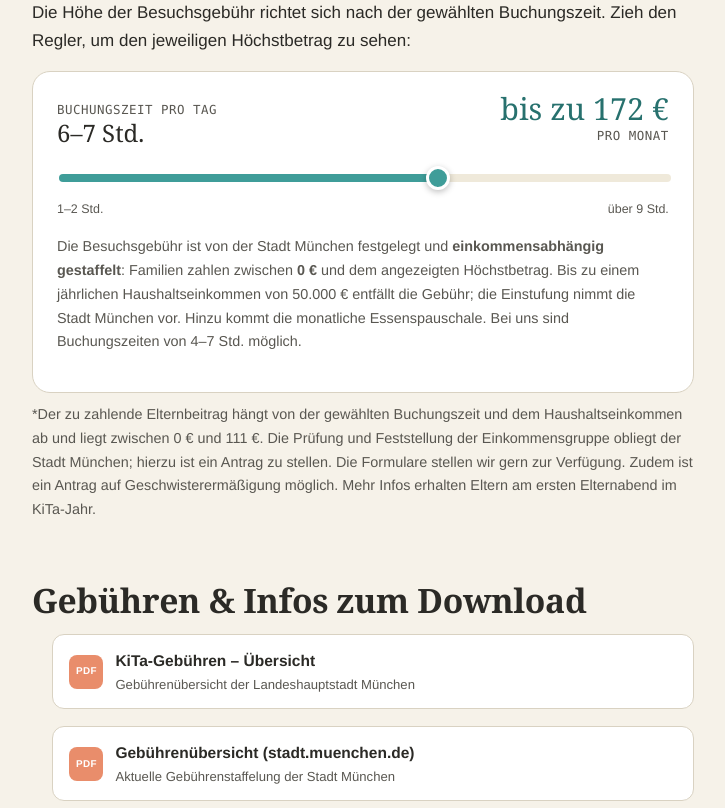
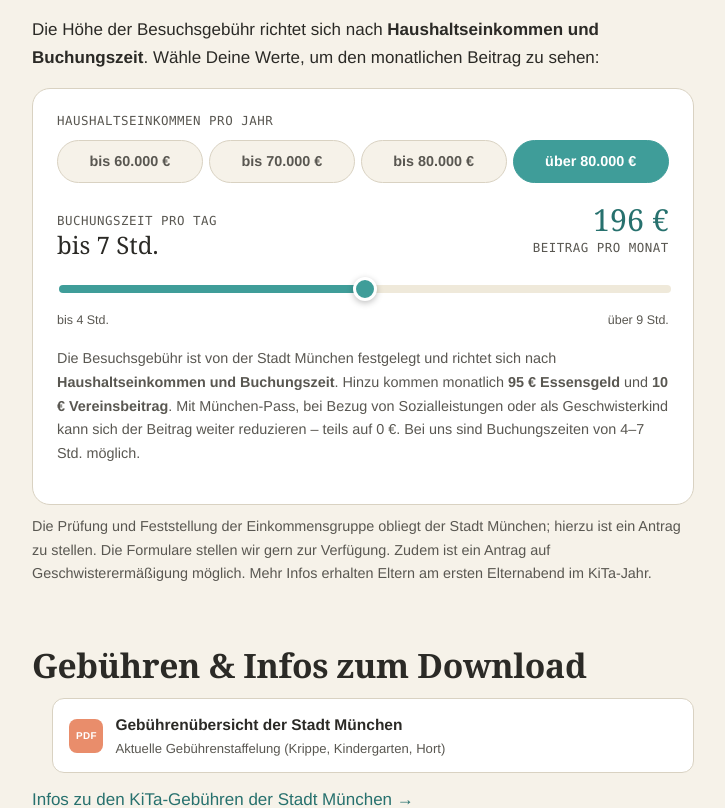
Before and after one commit to lksbrssr/mausegarten, a Next.js app: page /organisation-kosten in a window 1280 px wide. Shown: the part 1560-2368 px from the top of the page, without its empty margins (72-797 px from the left). Built offline with nearby package versions, Linux system fonts and the light colour scheme.

Commit message:
Gebühren aktualisiert: offizieller Rechner (Einkommen × Buchungszeit), 196€ bei 6-7h; Essensgeld/Verein korrigiert; aktuelle Stadt-PDF

```diff
--- a/app/components/KrippenGebuehren.jsx
+++ b/app/components/KrippenGebuehren.jsx
@@ -2,34 +2,56 @@
 
 import { useState } from "react";
 
-// Offizielle Höchstbeträge der Besuchsgebühr für Krippenplätze (Stadt München).
-const stufen = [
-  { label: "1–2 Std.", max: 41 },
-  { label: "2–3 Std.", max: 67 },
-  { label: "3–4 Std.", max: 96 },
-  { label: "4–5 Std.", max: 121 },
-  { label: "5–6 Std.", max: 146 },
-  { label: "6–7 Std.", max: 172 },
-  { label: "7–8 Std.", max: 198 },
-  { label: "8–9 Std.", max: 224 },
-  { label: "über 9 Std.", max: 250 },
+// Offizielle Besuchsgebühren für Krippenplätze der Stadt München.
+// Quelle: stadt.muenchen.de – Gebührenübersicht. Staffelung nach
+// Haushalts-Jahreseinkommen und täglicher Buchungszeit.
+const times = [
+  "bis 4 Std.",
+  "bis 5 Std.",
+  "bis 6 Std.",
+  "bis 7 Std.",
+  "bis 8 Std.",
+  "bis 9 Std.",
+  "über 9 Std.",
+];
+
+const incomes = [
+  { label: "bis 60.000 €", fees: [100, 100, 100, 100, 100, 100, 100] },
+  { label: "bis 70.000 €", fees: [115, 130, 145, 160, 175, 190, 205] },
+  { label: "bis 80.000 €", fees: [130, 147, 164, 181, 198, 215, 232] },
+  { label: "über 80.000 €", fees: [145, 162, 179, 196, 213, 230, 250] },
 ];
 
 export default function KrippenGebuehren() {
-  const [i, setI] = useState(5); // Standard: 6–7 Std. (volle Buchungszeit bei uns)
-  const s = stufen[i];
-  const pct = (i / (stufen.length - 1)) * 100;
+  const [t, setT] = useState(3); // Standard: bis 7 Std.
+  const [inc, setInc] = useState(3); // Standard: über 80.000 €
+  const fee = incomes[inc].fees[t];
+  const pct = (t / (times.length - 1)) * 100;
 
   return (
     <div className="fee-slider">
-      <div className="fee-slider-head">
+      <div className="mono" style={{ marginBottom: 8 }}>Haushaltseinkommen pro Jahr</div>
+      <div className="seg">
+        {incomes.map((o, idx) => (
+          <button
+            key={o.label}
+            type="button"
+            className={idx === inc ? "active" : ""}
+            onClick={() => setInc(idx)}
+          >
+            {o.label}
+          </button>
+        ))}
+      </div>
+
+      <div className="fee-slider-head" style={{ marginTop: 22 }}>
         <div>
           <div className="mono">Buchungszeit pro Tag</div>
-          <div className="fee-slider-time">{s.label}</div>
+          <div className="fee-slider-time">{times[t]}</div>
         </div>
         <div className="fee-slider-amount">
-          <span className="fee-slider-big">bis zu {s.max} €</span>
-          <span className="mono">pro Monat</span>
+          <span className="fee-slider-big">{fee} €</span>
+          <span className="mono">Beitrag pro Monat</span>
         </div>
       </div>
 
@@ -37,25 +59,26 @@ export default function KrippenGebuehren() {
         className="fee-range"
         type="range"
         min={0}
-        max={stufen.length - 1}
+        max={times.length - 1}
         step={1}
-        value={i}
-        onChange={(e) => setI(Number(e.target.value))}
+        value={t}
+        onChange={(e) => setT(Number(e.target.value))}
         aria-label="Buchungszeit wählen"
         style={{ "--pct": `${pct}%` }}
       />
       <div className="fee-slider-scale">
-        <span>1–2 Std.</span>
+        <span>bis 4 Std.</span>
         <span>über 9 Std.</span>
       </div>
 
       <p className="fee-slider-note">
-        Die Besuchsgebühr ist von der Stadt München festgelegt und{" "}
-        <strong>einkommensabhängig gestaffelt</strong>: Familien zahlen zwischen
-        <strong> 0 €</strong> und dem angezeigten Höchstbetrag. Bis zu einem
-        jährlichen Haushaltseinkommen von 50.000 € entfällt die Gebühr; die
-        Einstufung nimmt die Stadt München vor. Hinzu kommt die monatliche
-        Essenspauschale. Bei uns sind Buchungszeiten von 4–7 Std. möglich.
+        Die Besuchsgebühr ist von der Stadt München festgelegt und richtet sich
+        nach <strong>Haushaltseinkommen und Buchungszeit</strong>. Hinzu kommen
+        monatlich <strong>95 € Essensgeld</strong> und{" "}
+        <strong>10 € Vereinsbeitrag</strong>. Mit München-Pass, bei Bezug von
+        Sozialleistungen oder als Geschwisterkind kann sich der Beitrag weiter
+        reduzieren – teils auf 0 €. Bei uns sind Buchungszeiten von 4–7 Std.
+        möglich.
       </p>
     </div>
   );
--- a/app/globals.css
+++ b/app/globals.css
@@ -385,6 +385,25 @@ table.fees td:first-child, table.fees th:first-child { text-align: left; backgro
 
 .eyebrow { font-family: Georgia, serif; font-style: italic; color: var(--teal-dark); font-size: 1rem; }
 
+/* ---------- Segmented control ---------- */
+.seg { display: flex; flex-wrap: wrap; gap: 6px; }
+.seg button {
+  flex: 1 1 auto;
+  min-width: 110px;
+  font: inherit;
+  font-size: 0.9rem;
+  font-weight: 600;
+  padding: 9px 12px;
+  border-radius: 999px;
+  border: 1px solid var(--line);
+  background: var(--cream);
+  color: var(--ink-soft);
+  cursor: pointer;
+  transition: background 0.15s, color 0.15s, border-color 0.15s;
+}
+.seg button:hover { border-color: var(--teal); color: var(--ink); }
+.seg button.active { background: var(--teal); color: #fff; border-color: var(--teal); }
+
 /* ---------- Fee slider ---------- */
 .fee-slider {
   background: #fff;
--- a/app/organisation-kosten/page.jsx
+++ b/app/organisation-kosten/page.jsx
@@ -41,12 +41,15 @@ export default function OrgKosten() {
 
           <h2>Kosten</h2>
           <div className="costgrid">
-            <div className="box"><div className="big">bis 111 €</div><div className="lbl">Monatl. Beitrag (volle Buchungszeit)*</div></div>
-            <div className="box"><div className="big">95 €</div><div className="lbl">Monatl. Essenspauschale</div></div>
-            <div className="box"><div className="big">100 €</div><div className="lbl">Monatl. Vereinsbeitrag</div></div>
+            <div className="box"><div className="big">95 €</div><div className="lbl">Monatl. Essensgeld</div></div>
+            <div className="box"><div className="big">10 €</div><div className="lbl">Monatl. Vereinsbeitrag</div></div>
             <div className="box"><div className="big">250 €</div><div className="lbl">Einmalige Aufnahmegebühr</div></div>
             <div className="box"><div className="big">500 €</div><div className="lbl">Einmalige Beitragskaution</div></div>
           </div>
+          <p style={{ fontSize: "0.9rem", color: "var(--ink-soft)" }}>
+            Hinzu kommt die monatliche Besuchsgebühr (Beitrag) – siehe Rechner
+            unten.
+          </p>
 
           <p>
             Wir sind eine Eltern-Kind-Initiative, die sich am EKI-Plus-Fördermodell
@@ -63,31 +66,24 @@ export default function OrgKosten() {
             vor dem Kindergarten. Genau dafür ist der Mausegarten da.
           </div>
           <p>
-            Die Höhe der Besuchsgebühr richtet sich nach der gewählten
-            Buchungszeit. Zieh den Regler, um den jeweiligen Höchstbetrag zu sehen:
+            Die Höhe der Besuchsgebühr richtet sich nach <strong>Haushaltseinkommen
+            und Buchungszeit</strong>. Wähle Deine Werte, um den monatlichen Beitrag
+            zu sehen:
           </p>
           <KrippenGebuehren />
 
           <p style={{ fontSize: "0.9rem", color: "var(--ink-soft)" }}>
-            *Der zu zahlende Elternbeitrag hängt von der gewählten Buchungszeit und
-            dem Haushaltseinkommen ab und liegt zwischen 0 € und 111 €. Die Prüfung
-            und Feststellung der Einkommensgruppe obliegt der Stadt München; hierzu
-            ist ein Antrag zu stellen. Die Formulare stellen wir gern zur
-            Verfügung. Zudem ist ein Antrag auf Geschwisterermäßigung möglich. Mehr
-            Infos erhalten Eltern am ersten Elternabend im KiTa-Jahr.
+            Die Prüfung und Feststellung der Einkommensgruppe obliegt der Stadt
+            München; hierzu ist ein Antrag zu stellen. Die Formulare stellen wir gern
+            zur Verfügung. Zudem ist ein Antrag auf Geschwisterermäßigung möglich.
+            Mehr Infos erhalten Eltern am ersten Elternabend im KiTa-Jahr.
           </p>
           <h2>Gebühren & Infos zum Download</h2>
           <ul className="doclist">
             <li>
-              <a href="/dokumente/kita-gebuehren-uebersicht-2019.pdf" target="_blank" rel="noopener noreferrer">
+              <a href="/dokumente/gebuehrenuebersicht-stadt-muenchen.pdf" target="_blank" rel="noopener noreferrer">
                 <span className="ic">PDF</span>
-                <span>KiTa-Gebühren – Übersicht<small>Gebührenübersicht der Landeshauptstadt München</small></span>
-              </a>
-            </li>
-            <li>
-              <a href="https://stadt.muenchen.de/dam/jcr:4d4eba3f-8ee9-41f6-aca3-44161281948d/gebuehrenuebersicht.pdf" target="_blank" rel="noopener noreferrer">
-                <span className="ic">PDF</span>
-                <span>Gebührenübersicht (stadt.muenchen.de)<small>Aktuelle Gebührenstaffelung der Stadt München</small></span>
+                <span>Gebührenübersicht der Stadt München<small>Aktuelle Gebührenstaffelung (Krippe, Kindergarten, Hort)</small></span>
               </a>
             </li>
           </ul>
```
Also changed, not shown: 2 other files (tests, documents, lock files or other folders).
